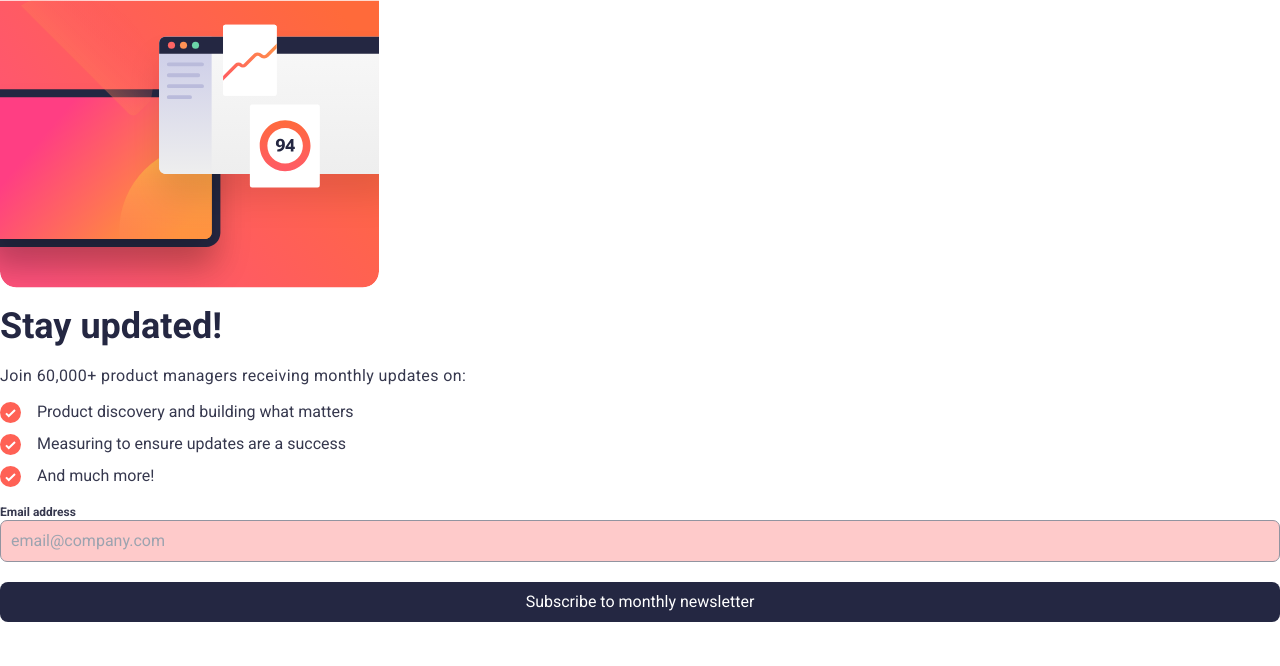
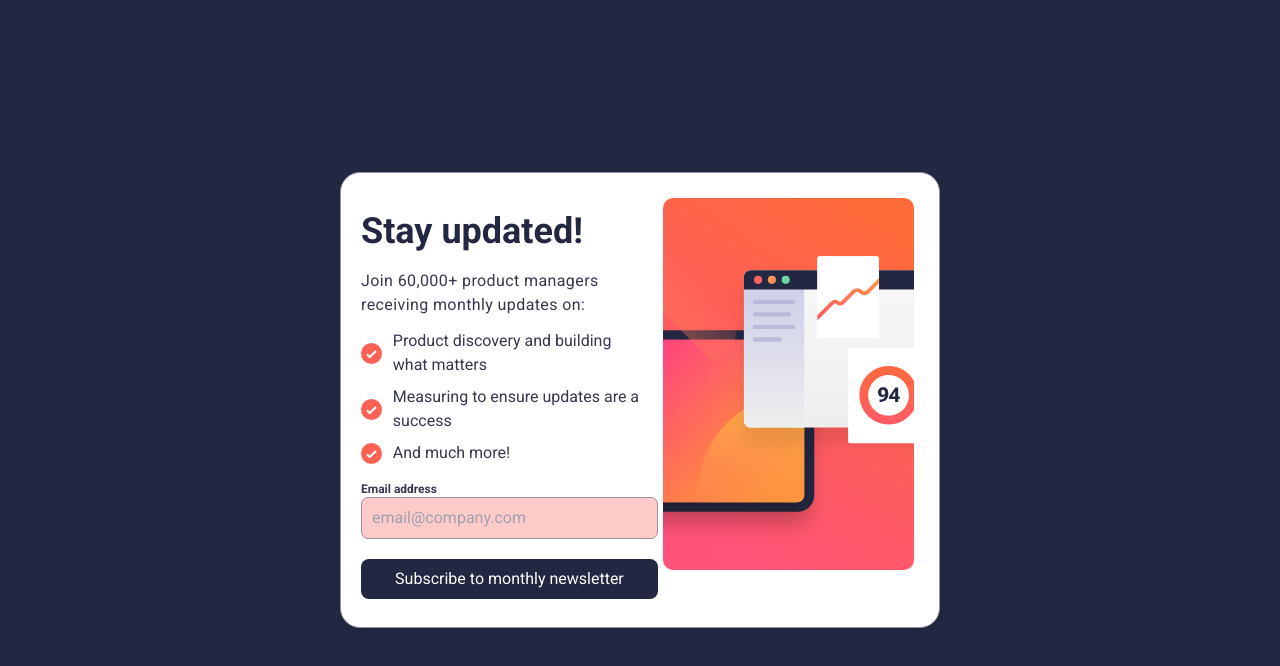
Before and after one commit to saranatour1/newsletter-sign-up-with-success-message-main, a Vue app: page / in a window 1280 px wide. Shown: the top 666 px of the page. Built offline with nearby package versions, Linux system fonts and the light colour scheme.

Commit message:
desktop view

```diff
--- a/src/components/NewsLetter.vue
+++ b/src/components/NewsLetter.vue
@@ -1,6 +1,7 @@
 <script setup lang="ts">
 // import StayUpdated from './NewsLetterComponents/StayUpdated.vue';
-import { ref } from "vue";
+import { ref, onMounted } from 'vue';
+
 
 // import { ref } from 'vue';
 const stayUpdatedText: string[] = [
@@ -13,7 +14,15 @@ let isValid = ref(false);
 let errMsg = ref("");
 let text = ref("");
 let emailVal = ref("");
-// let step = ref(1);
+let isLarge = ref(true);
+
+onMounted(() => {
+  window.addEventListener('resize', () => {
+    isLarge.value = window.innerWidth >= 376;
+  });
+
+})
+
 
 console.log(text.value);
 const emailRegEx = ref(/^[\w\.-]+@[a-zA-Z\d\.-]+\.[a-zA-Z]{2,}$/);
@@ -34,10 +43,10 @@ const validateEmail = (input: string) => {
 </script>
 <template>
   <!-- This is our Larger pot, Containes two components -->
-  <div v-if="!isValid" class="bg-white h-screen w-full mx-auto my-0">
+  <div v-if="!isValid" class="bg-white w-full mx-auto my-0 card">
   <div class="h-72 m-0">
     <img
-        src="/src/assets/illustration-sign-up-mobile.svg"
+      :src="`/src/assets/illustration-sign-up-${ isLarge ? 'desktop' : 'mobile'}.svg`"
       class="h-full object-contain"
     />
   </div>
@@ -50,11 +59,7 @@ const validateEmail = (input: string) => {
 
     <table class="table-fixed">
       <tbody>
-          <tr
-            class="my-1"
-            v-for="(message, index) in stayUpdatedText"
-            :key="index"
-          >
+        <tr class="my-1" v-for="(message, index) in stayUpdatedText" :key="index">
           <td class="px-0 py-1">
             <img
               src="/src/assets/icon-list.svg"
@@ -97,12 +102,9 @@ const validateEmail = (input: string) => {
   </div>
 </div>
 
-  <div
-    v-if="isValid"
-    class="flex justify-center items-center bg-white p-10 h-screen"
-  >
+<div v-if="isValid" class="flex justify-center items-center bg-white p-10 card lg:flex lg:justify-center lg:items-center">
   <div class="container flex flex-col justify-around h-full">
-  <div class=" mt-24 flex-grow">
+    <div class=" sm:mt-24 flex-grow">
       <img src="/src/assets/icon-success.svg" alt="success icon" class="my-2"/>
       <h1 class="my-5 text-4xl leading-none font-extrabold">
         Thanks for subscribing!
@@ -123,14 +125,53 @@ const validateEmail = (input: string) => {
       </button>
     </div>
   </div>
+</div>
 
-  </div>
 </template>
 
 <style>
+/** Desktop Media Query */
+/* Styles for screens between 600px and 1440px */
+@media (min-width: 600px) and (max-width: 1440px) {
+  body{
+    background:hsl(234, 29%, 20%);
+    /* height: 100vh; */
+    display: flex;
+      justify-content: center;
+      align-items: center;
+      min-height: 100vh;
+  }
+  .card{
+    max-height: fit-content;
+    max-width: 600px;
+    padding: 20px;
+    border: 1px solid hsl(231, 7%, 60%);
+    background-color: hsl(0, 0%, 100%);
+    box-shadow: 0 2px 4px rgba(0, 0, 0, 0.1);
+    border-radius: 20px;
+  }
+
+  .card:first-of-type{
+    display: flex;
+    flex-direction: row-reverse;
+  }
+  .h-72.m-0 > img{
+    padding: 5px;
+    height: fit-content;
+    object-fit: contain;
+  }
+}
+
+
+/**Mobile Media Query */
+
+
 @media (max-width: 375px) {
   body {
     overflow-x: hidden;
+  }
+  div.bg-white.w-full.mx-auto.my-0 , div.flex.justify-center.items-center.bg-white.p-10{
+    height: 100vh;
   }
 
   .stay-updated {
@@ -138,6 +179,7 @@ const validateEmail = (input: string) => {
     /* height: 100vh; */
     margin: 0 auto;
   }
+
 }
 td,
 p,
```
Also changed, not shown: src/assets/illustration-sign-up-desktop.svg (added). Lines whose indentation alone changed are shown as unchanged.
